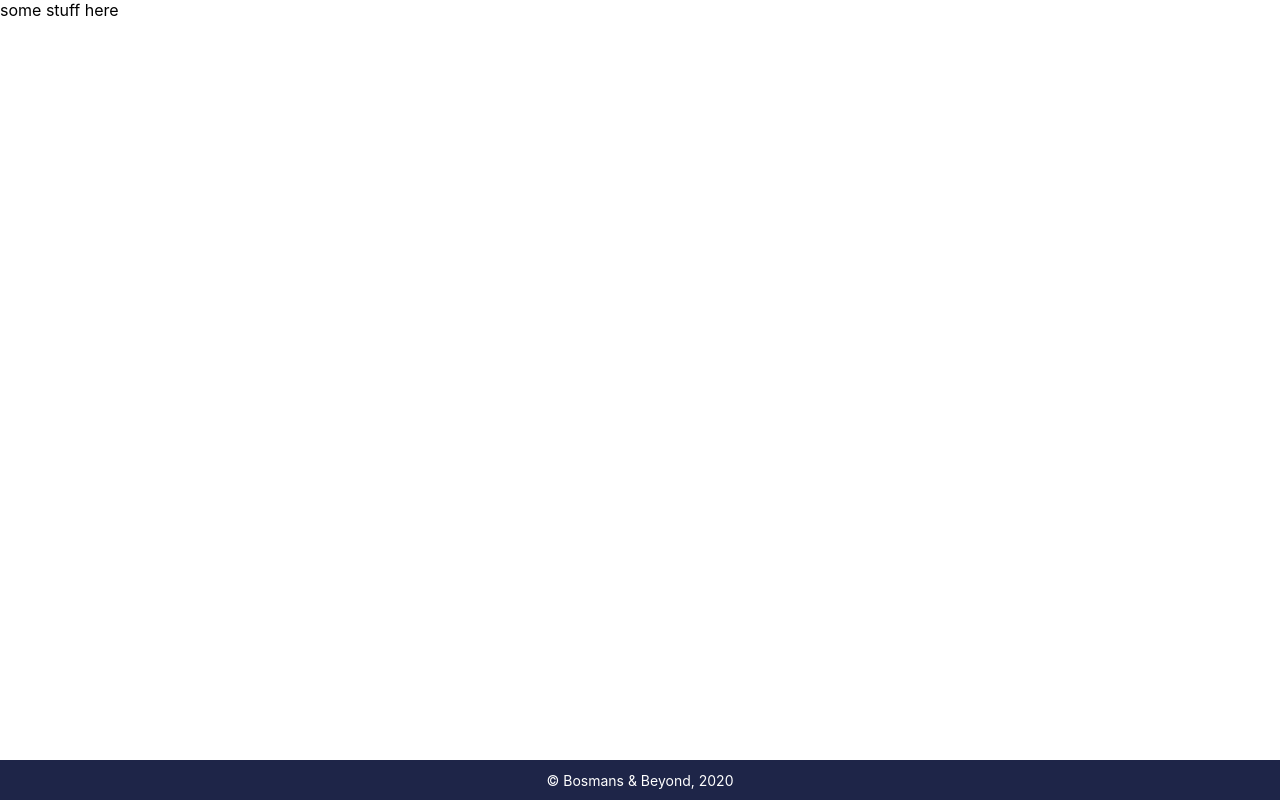
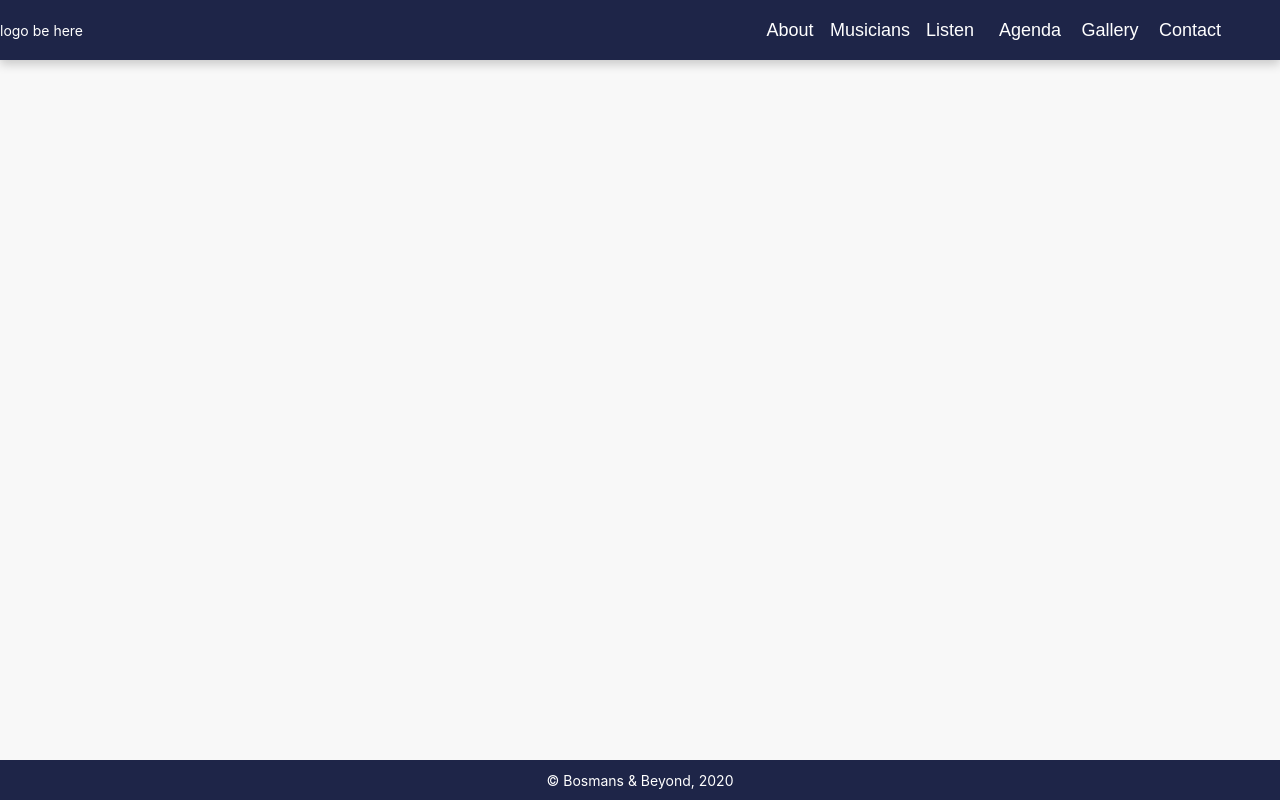
Before and after one commit to BKmetoff/bosmans-and-beyond, a React (Create React App) app: page / in a window 1280 px wide. Built offline with nearby package versions, Linux system fonts and the light colour scheme.

Commit message:
feat: header & header buttons

```diff
--- a/src/App.js
+++ b/src/App.js
@@ -1,10 +1,13 @@
 import React from 'react'
 import Layout from './components/backbone/Layout'
+import { BrowserRouter as Router, Switch, Route } from 'react-router-dom'
+
+import { COPY } from './components/resources/Resources'
 
 function App() {
 	return (
 		<div className='App'>
-			<Layout>
+			<Layout headerLinks={COPY.headerLinks}>
 				<div>some stuff here</div>
 			</Layout>
 		</div>
--- /dev/null
+++ b/src/components/Header.js
@@ -0,0 +1,48 @@
+import React from 'react'
+import { Link } from 'react-router-dom'
+
+import styled from 'styled-components'
+
+import { Theme } from './theme/Theme'
+import { Text } from './backbone/Text'
+import Button from './backbone/Button'
+
+const BaseHeader = styled.div`
+	top: 0;
+	position: fixed;
+	width: 100%;
+	height: 60px;
+	display: flex;
+	justify-content: space-between;
+	align-items: center;
+	color: ${Theme.colors.light};
+	background-color: ${Theme.colors.primary};
+	box-shadow: ${Theme.shadow};
+`
+
+const HeaderLinksWrapper = styled.div`
+	display: flex;
+	justify-content: space-between;
+	align-items: center;
+	height: 100%;
+	margin-right: ${Theme.margin.L};
+`
+
+export default function Header(props) {
+	const { headerLinks } = { ...props }
+
+	return (
+		<BaseHeader>
+			<Text>logo be here</Text>
+			<HeaderLinksWrapper>
+				{headerLinks.map((link) => {
+					return (
+						<Button key={link} name={link} type='headerLink'>
+							{link}
+						</Button>
+					)
+				})}
+			</HeaderLinksWrapper>
+		</BaseHeader>
+	)
+}
--- a/src/components/backbone/Button.js
+++ b/src/components/backbone/Button.js
@@ -1,13 +1,14 @@
 import styled, { css } from 'styled-components'
-import { Theme } from './theme/Theme'
+import { Theme } from '../theme/Theme'
 
 const BaseButton = styled.button`
-	min-width: 25px;
+	font-size: 16px;
+	min-width: 80px;
 	outline: none;
 	border: none;
 	:hover {
 		cursor: pointer;
-		opacity: 0.9;
+		opacity: 0.8;
 	}
 `
 
@@ -21,7 +22,7 @@ const types = {
 		height: 100%;
 		color: ${Theme.colors.light};
 		background-color: ${Theme.colors.primary};
-		border-bottom: 5px solid ${Theme.colors.light};
+		font-size: 18px;
 	`,
 
 	inverted: css`
--- a/src/components/backbone/Layout.js
+++ b/src/components/backbone/Layout.js
@@ -4,11 +4,13 @@ import { ThemeProvider } from 'styled-components'
 import { GlobalStyle, Theme } from '../theme/Theme'
 
 import Footer from '../Footer'
+import Header from '../Header'
 
 const Layout = (props) => {
 	return (
 		<ThemeProvider theme={Theme}>
 			<GlobalStyle />
+			<Header headerLinks={props.headerLinks} />
 			{props.children}
 			<Footer />
 		</ThemeProvider>
--- a/src/components/resources/Resources.js
+++ b/src/components/resources/Resources.js
@@ -7,7 +7,7 @@ export const COPY = {
 			},
 		},
 	],
-	pages: ['About', ' Musicians', 'Listen', 'Agenda', 'Gallery', 'Contact'],
+	headerLinks: ['About', 'Musicians', 'Listen', 'Agenda', 'Gallery', 'Contact'],
 	bio: {
 		ensemble: '',
 		patron: '',
--- a/src/components/theme/Theme.js
+++ b/src/components/theme/Theme.js
@@ -2,10 +2,11 @@ import { createGlobalStyle } from 'styled-components'
 
 export const Theme = {
 	borderRadius: '3px',
-	shadow: '0 2px 5px rgba(0, 0, 0, 0.2)',
+	shadow: '0 4px 10px rgba(0, 0, 0, 0.2)',
 	colors: {
 		primary: '#1e2548',
 		light: '#fff',
+		background: '#ededed5e',
 		hover: '',
 	},
 	margin: {
@@ -27,6 +28,7 @@ export const Theme = {
 
 export const GlobalStyle = createGlobalStyle`
   body {
+  background-color: ${Theme.colors.background};
   margin: 0;
   font-weight: 400;
   font-family: -apple-system, BlinkMacSystemFont, 'Segoe UI', 'Roboto', 'Oxygen',
```
